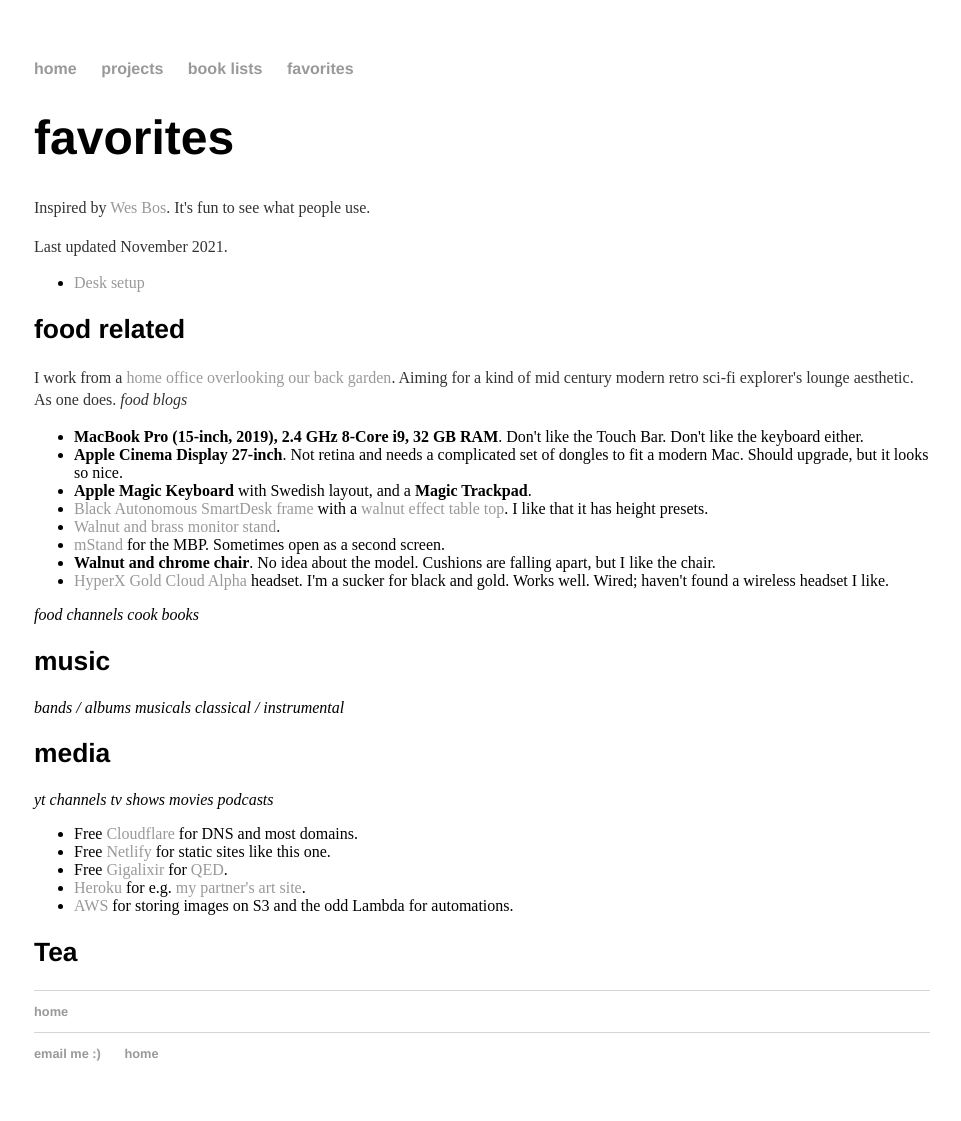
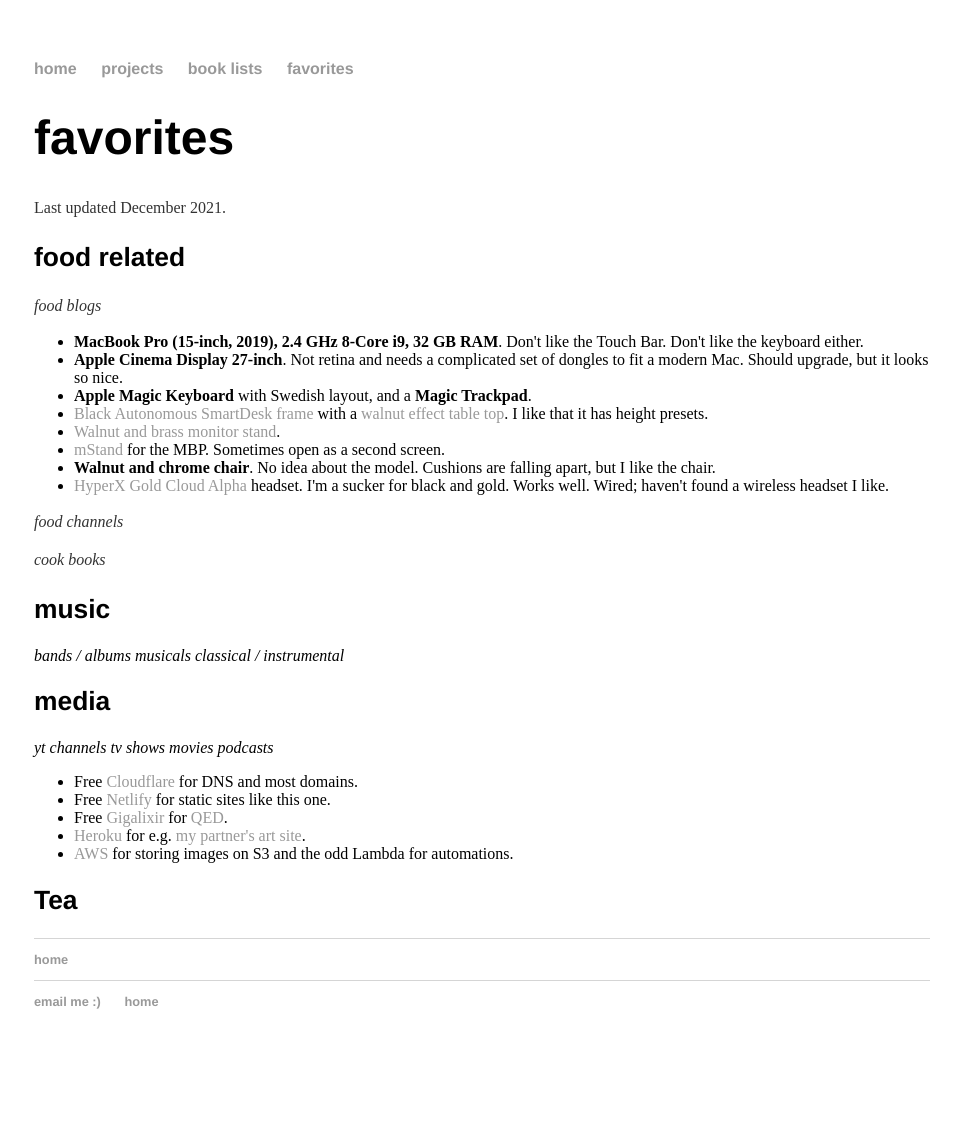
Before and after one commit to drod-chavez/drod-chavez.github.io, a Jekyll site: the page built from favs.html, in a window 1280 px wide. Shown: the whole page, without its empty margins (158-1119 px from the left). Built offline with Jekyll 4.4.1, drawn with Linux system fonts in a browser that asks for light colours; after the commit the page ends 1069 px from its top, so only the background shows below that.

Commit message:
Update favs.html

```diff
--- a/favs.html
+++ b/favs.html
@@ -10,20 +10,14 @@
           favorites
         </h1>
 
-        <p>Inspired by <a href="https://wesbos.com/uses">Wes Bos</a>. It's fun to see what people use.</p>
+        <p class="secondary-content">Last updated December 2021.</p>
 
-        <p class="secondary-content">Last updated November 2021.</p>
-
-          <ul class="elsewhere">
-            <li class="elsewhere__item" class="elsewhere__item"><a href="#desk">Desk setup</a></li>
-          </ul>
 
         <div class="long-content">
 
           <h2 id="desk"> food related </h2>
 
-          <p> I work from a <a href="https://www.instagram.com/p/BayuxqxFEiS/">home office overlooking our back garden</a>. Aiming for a kind of mid century modern retro sci-fi explorer's lounge aesthetic. As one does.
-		  <em> food blogs </em>
+          <p> <em> food blogs </em> </p>
           <ul>
             <li><b>MacBook Pro (15-inch, 2019), 2.4 GHz 8-Core i9, 32 GB RAM</b>. Don't like the Touch Bar. Don't like the keyboard either.</li>
             <li><b>Apple Cinema Display 27-inch</b>. Not retina and needs a complicated set of dongles to fit a modern Mac. Should upgrade, but it looks so nice.</li>
@@ -35,9 +29,9 @@
             <li><a href="https://www.hyperxgaming.com/unitedkingdom/en/landing/cloud-alpha-gold">HyperX Gold Cloud Alpha</a> headset. I'm a sucker for black and gold. Works well. Wired; haven't found a wireless headset I like.</li>
           </ul>
 
-		<em> food channels </em>
-		<em> cook books </em>
-	  </p>
+	  <p> <em> food channels </em> </p>
+	  <p> <em> cook books </em> </p>
+
 
           <h2 id="mac"> music </h2>
 	      <em> bands / albums </em>
```
